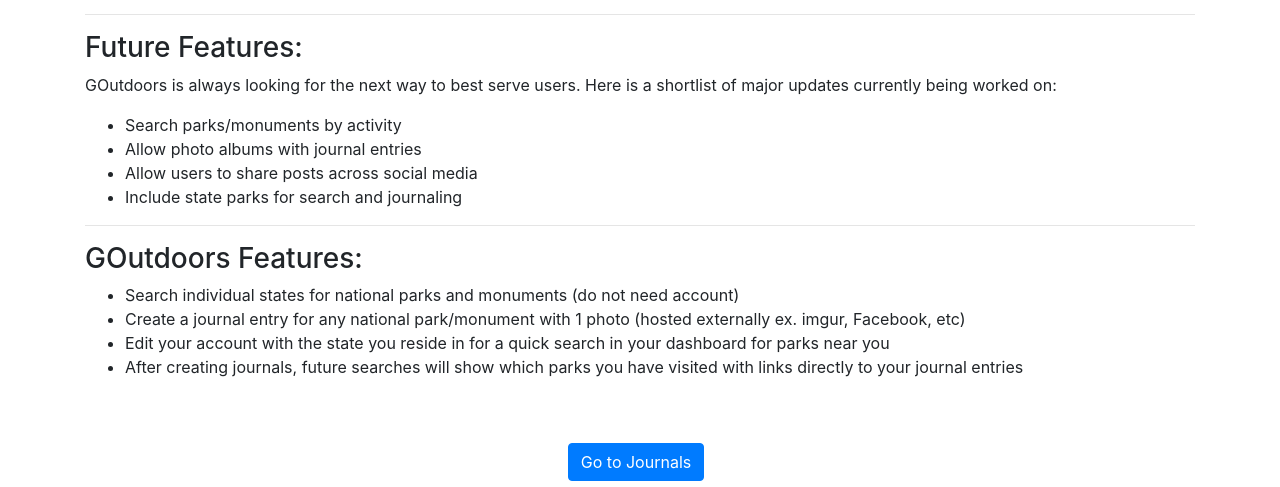
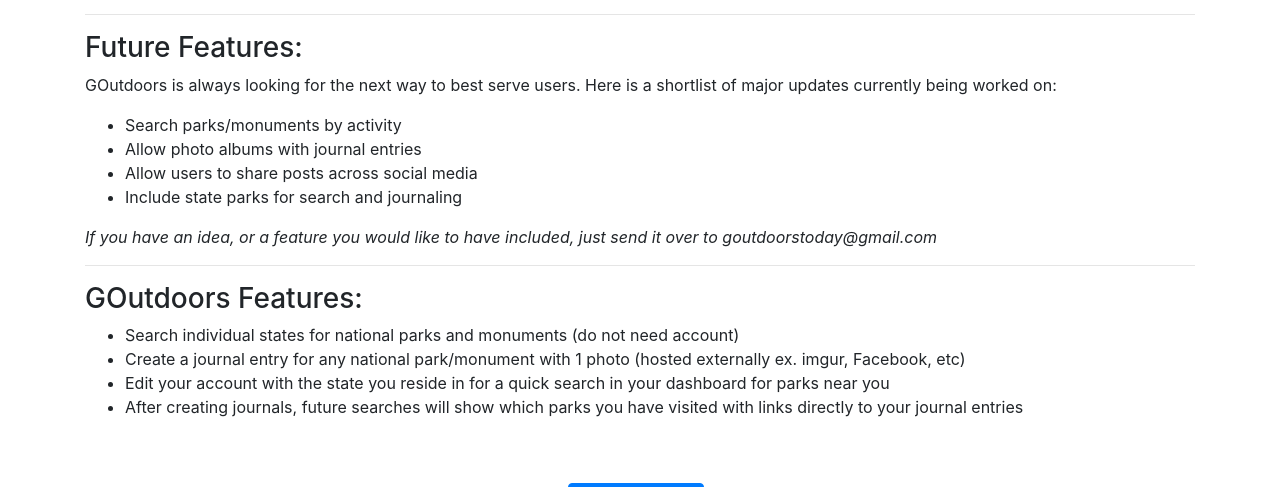
Before and after one commit to jake202020/goutdoors, a Flask app: page /about in a window 1280 px wide. Shown: the part 606-1093 px from the top of the page. Run offline with Flask 2, Linux system fonts and the light colour scheme; the visitor is signed in with stand-in values (Sample User, id 1); parts of the project's set-up code (start-up, migrations or seed data) failed here and were passed over; some libraries are stand-ins or nearby versions.

Commit message:
goutdoors email

```diff
--- a/templates/about.html
+++ b/templates/about.html
@@ -20,6 +20,7 @@
     <li>Allow users to share posts across social media</li>
     <li>Include state parks for search and journaling</li>
 </ul>
+<p><i>If you have an idea, or a feature you would like to have included, just send it over to goutdoorstoday@gmail.com</i></p>
 <hr>
 {% endif %}
 <h3>GOutdoors Features:</h3>
```
